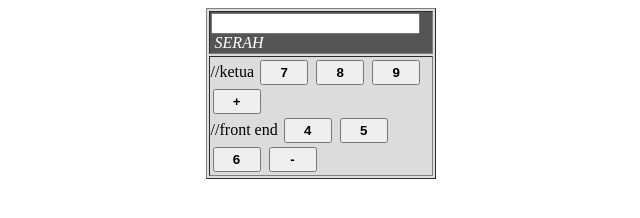
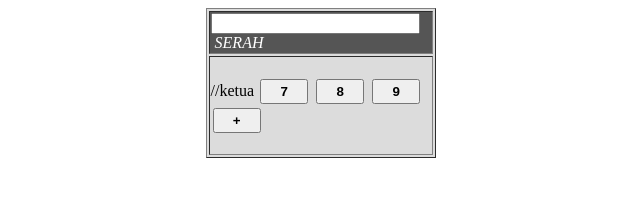
Before and after one commit to almira-haswinitha/Kalkulator-SERAH, a plain HTML site: page index.html in a window 1280 px wide. Shown: the whole page, without its empty margins (308-948 px from the left). Drawn offline with Linux system fonts and the light colour scheme.

Commit message:
Update index.html

```diff
--- a/index.html
+++ b/index.html
@@ -23,12 +23,7 @@
   <INPUT CLASS="BUTT" TYPE="button" NAME="nine" VALUE=" 9 " OnClick="KAL.Input.value += '9'">
   <INPUT CLASS="BUTT" TYPE="button" NAME="plus" VALUE=" + " OnClick="KAL.Input.value += ' + '">
   <br>
-   //front end
- <INPUT CLASS="BUTT" TYPE="button" NAME="four" VALUE=" 4 " OnClick="KAL.Input.value += '4'">
- <INPUT CLASS="BUTT" TYPE="button" NAME="five" VALUE=" 5 " OnCLick="KAL.Input.value += '5'">
- <INPUT CLASS="BUTT" TYPE="button" NAME="six" VALUE=" 6 " OnClick="KAL.Input.value += '6'">
- <INPUT CLASS="BUTT" TYPE="button" NAME="minus" VALUE=" - " OnClick="KAL.Input.value += ' - '">
- <br>
+
 
   </TD>
   </TR>
```
